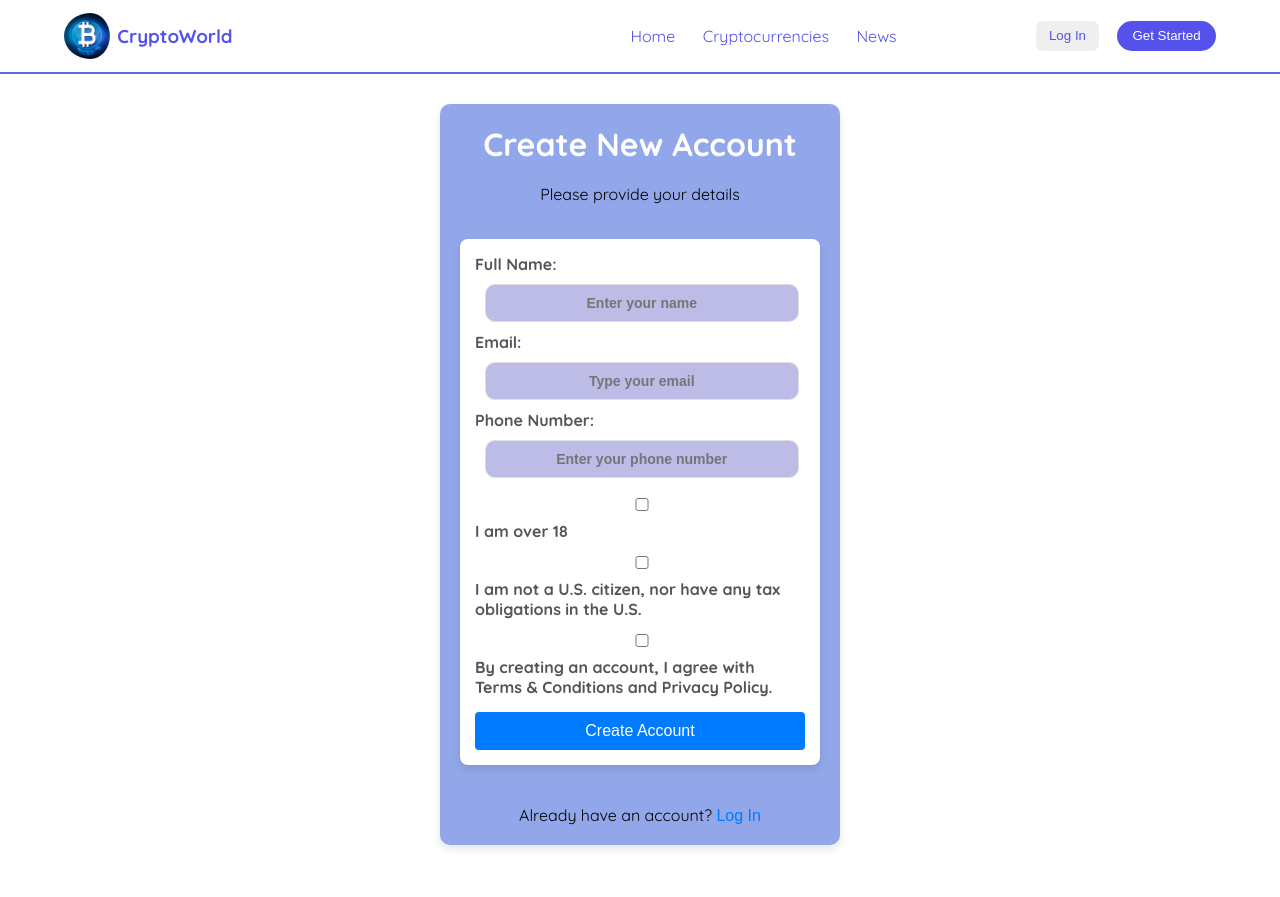
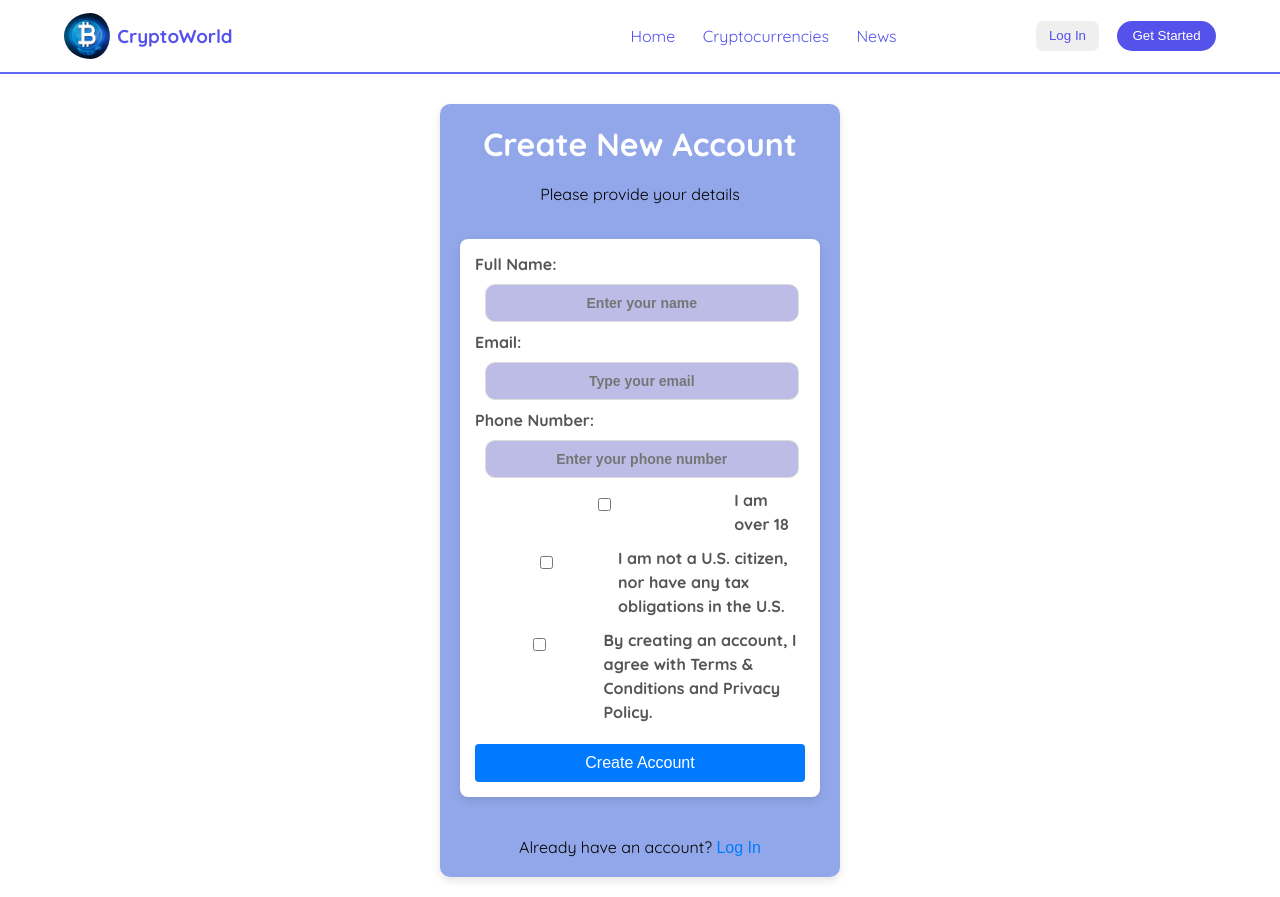
Before and after one commit to Marija-FrontEndDev/Crypto-Website-Project, a React (Vite) app: page /get-started in a window 1280 px wide. Before the commit the page ends 865 px from the top, so only its background shows below. Built offline with nearby package versions, Linux system fonts and the light colour scheme.

Commit message:
Add style for checkboxes

```diff
--- a/src/styles/GetStarted.scss
+++ b/src/styles/GetStarted.scss
@@ -1,5 +1,5 @@
 .main-conatiner {
-    width: 400px;
+  width: 400px;
   display: flex;
   flex-direction: column;
   align-items: center;
@@ -18,7 +18,7 @@
 }
 
 .createAccount {
-    width: 100%;
+  width: 100%;
   padding: 10px;
   margin-top: 10px;
   border: none;
@@ -38,3 +38,20 @@
     text-decoration: none;
   }
 }
+
+.checkbox-container {
+  display: flex;
+  align-items: flex-start;
+  margin-bottom: 10px;
+
+  .checkboxInput {
+    margin-right: 10px;
+    vertical-align: middle;
+  }
+
+  label {
+    margin: 0;
+    line-height: 1.5;
+    vertical-align: middle
+  }
+}
```
